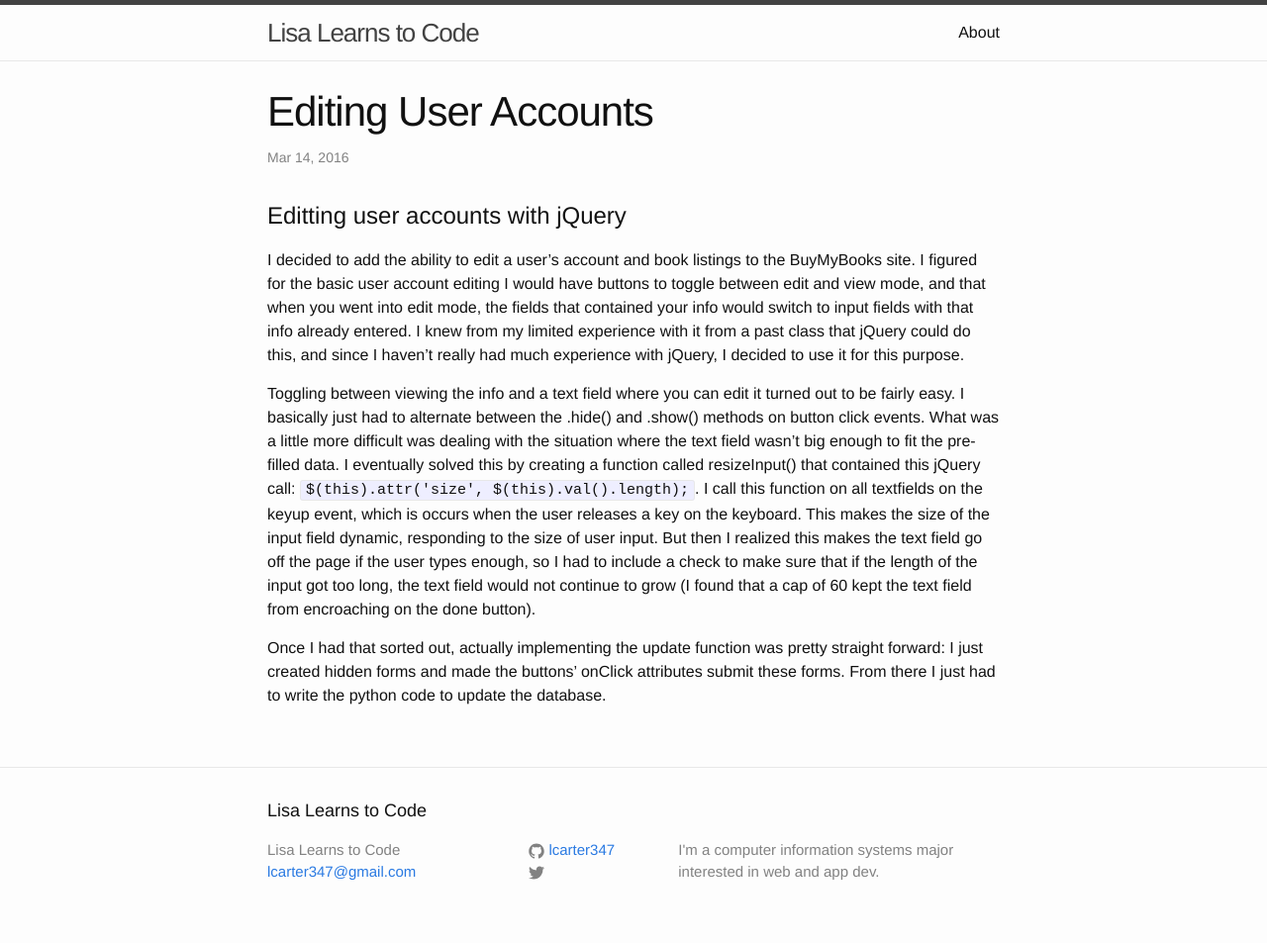
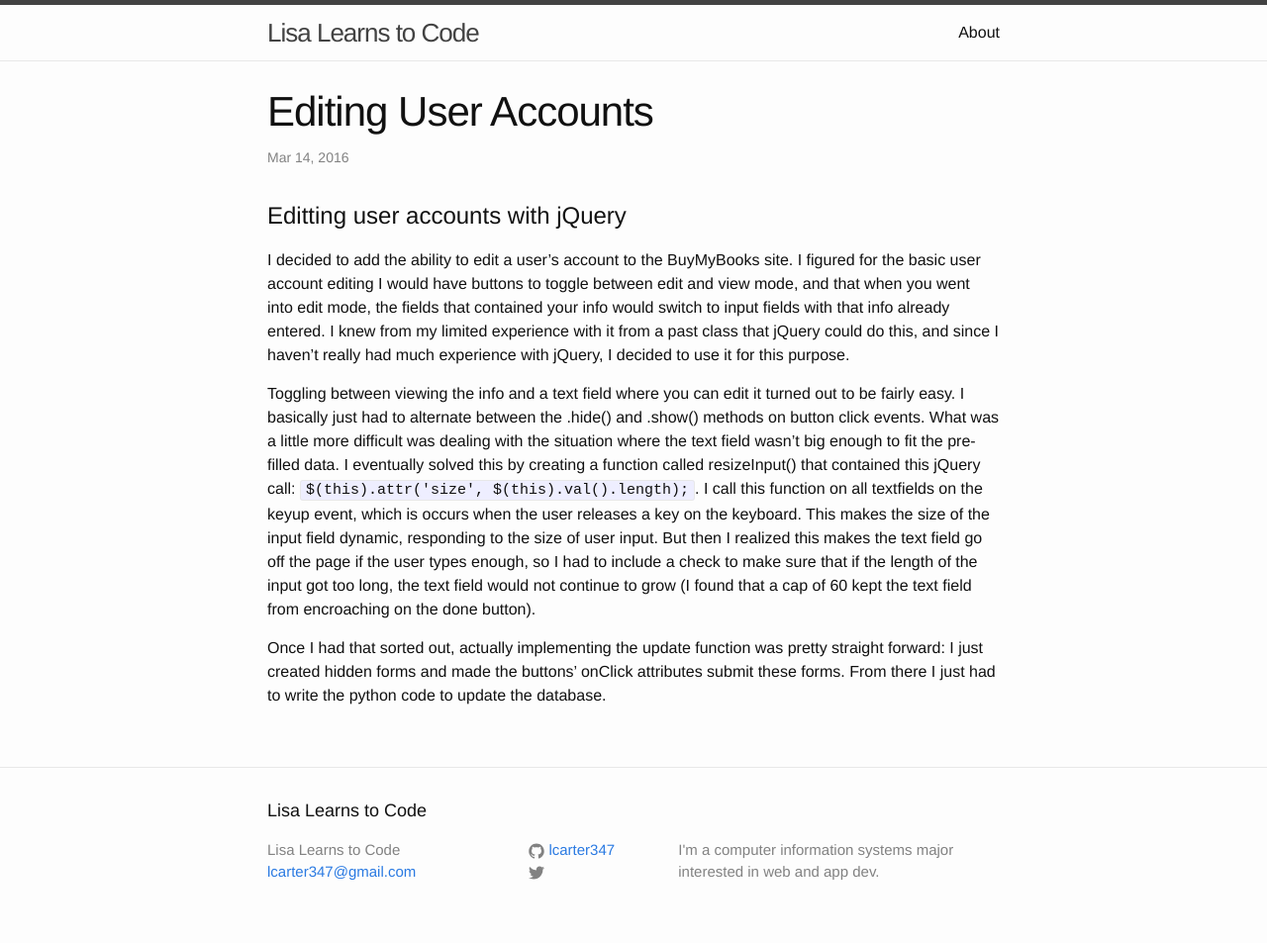
Before and after one commit to lcarter347/lcarter347.github.io, a Jekyll site: the page built from _posts/2016-03-14-editing-user-accounts.markdown, in a window 1280 px wide. Shown: the whole page at 99% size. Built offline with Jekyll 4.4.1, drawn with Linux system fonts in a browser that asks for light colours.

Commit message:
Edit blog post

```diff
--- a/_posts/2016-03-14-editing-user-accounts.markdown
+++ b/_posts/2016-03-14-editing-user-accounts.markdown
@@ -7,7 +7,7 @@ categories: buymybooks
 
 # Editting user accounts with jQuery
 
-I decided to add the ability to edit a user’s account and book listings to the BuyMyBooks site. I figured for the basic user account editing I would have buttons to toggle between edit and view mode, and that when you went into edit mode, the fields that contained your info would switch to input fields with that info already entered. I knew from my limited experience with it from a past class that jQuery could do this, and since I haven’t really had much experience with jQuery, I decided to use it for this purpose.
+I decided to add the ability to edit a user’s account to the BuyMyBooks site. I figured for the basic user account editing I would have buttons to toggle between edit and view mode, and that when you went into edit mode, the fields that contained your info would switch to input fields with that info already entered. I knew from my limited experience with it from a past class that jQuery could do this, and since I haven’t really had much experience with jQuery, I decided to use it for this purpose.
 
 
 Toggling between viewing the info and a text field where you can edit it turned out to be fairly easy. I basically just had to alternate between the .hide() and .show() methods on button click events. What was a little more difficult was dealing with the situation where the text field wasn’t big enough to fit the pre-filled data. I eventually solved this by creating a function called resizeInput() that contained this jQuery call: `$(this).attr('size', $(this).val().length);`.
```
